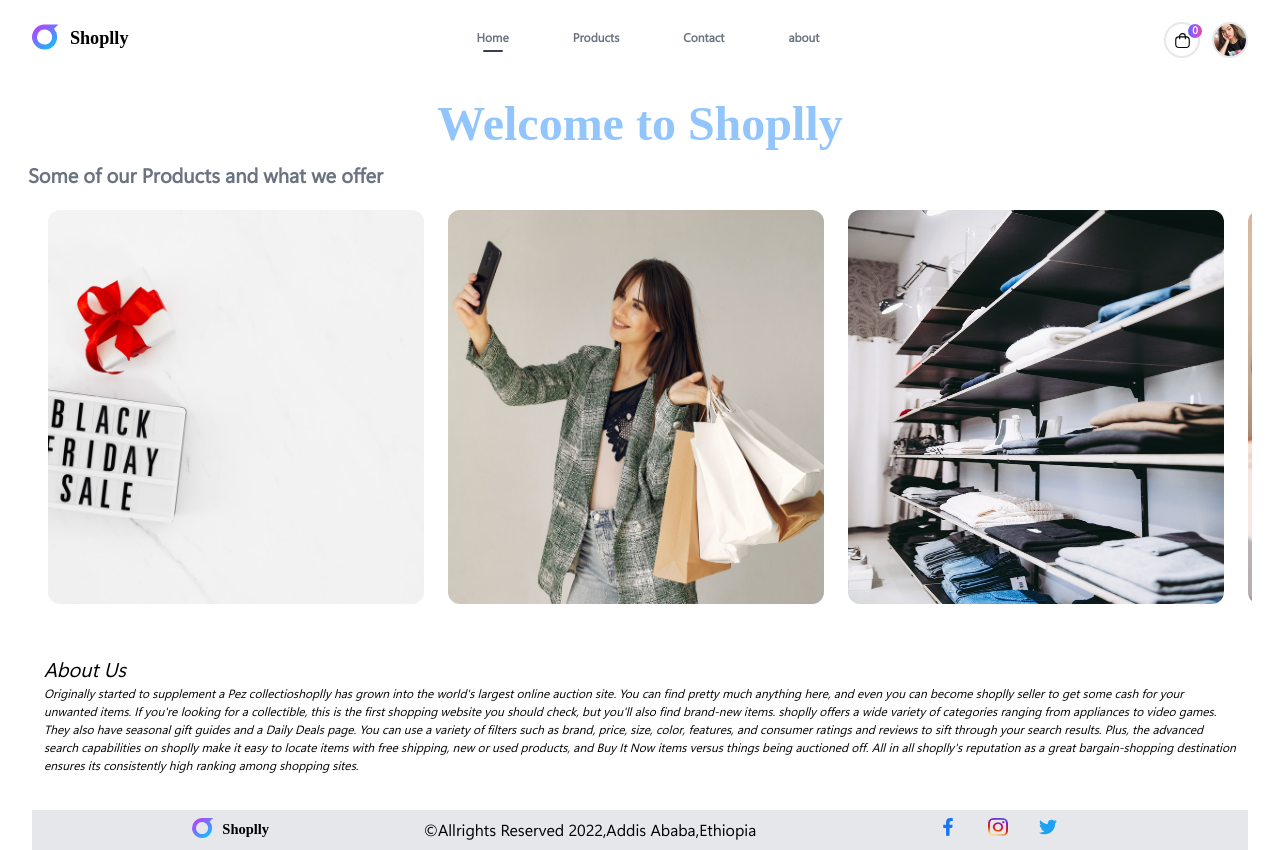
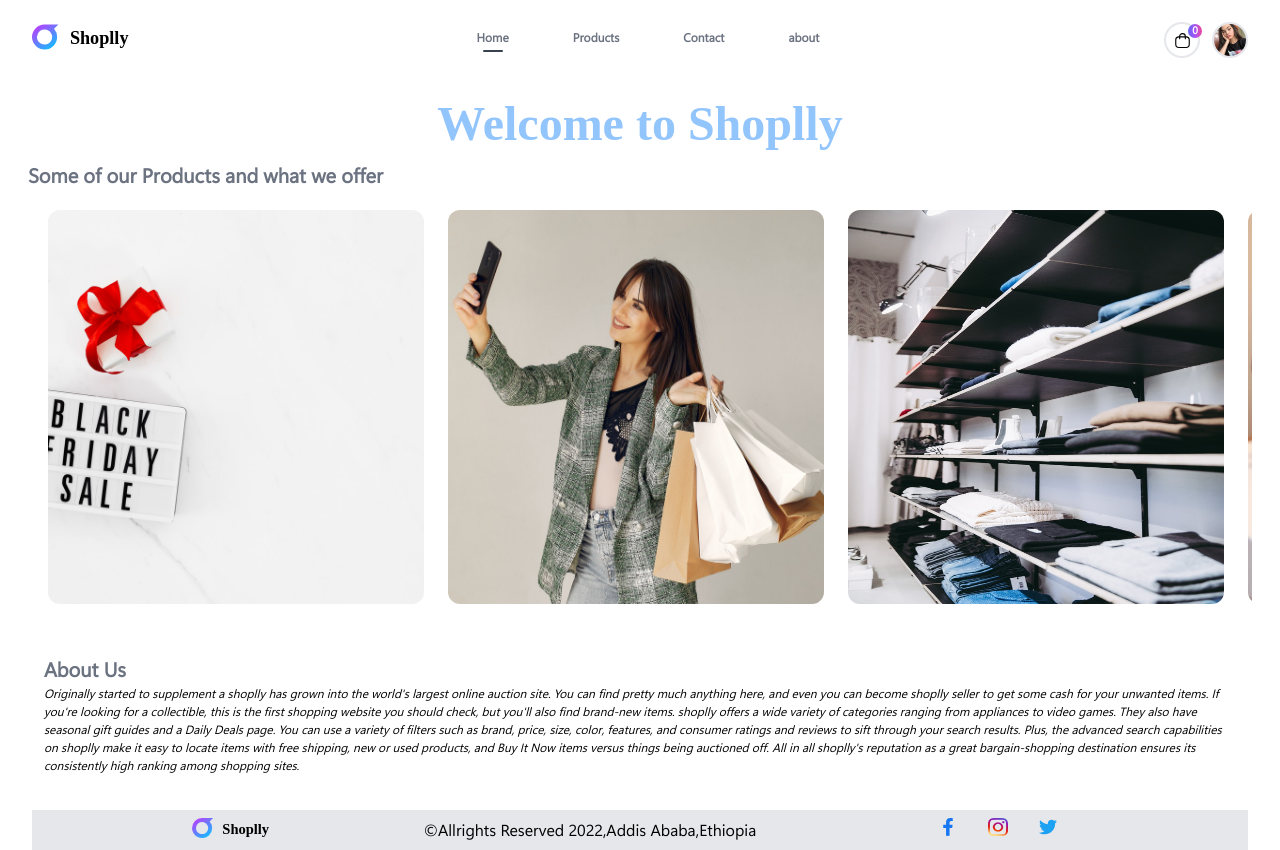
Before and after one commit to liferacer23/techawks, a Next.js app: page / in a window 1280 px wide. Built offline with nearby package versions, Linux system fonts and the light colour scheme; a web font is replaced by a local one.

Commit message:
did somethings on the home page added footer and a header

```diff
--- a/pages/index.js
+++ b/pages/index.js
@@ -20,9 +20,9 @@ export default function Home() {
       <HomeSlider />
 
       <div className="p-4">
-        <h1 className="text-xl italic">About Us</h1>
+        <h1 className="text-xl font-bold text-gray-500 text center">About Us</h1>
         <p className="text-xs italic">
-          Originally started to supplement a Pez collectioshoplly has grown into
+          Originally started to supplement a shoplly has grown into
           the world's largest online auction site. You can find pretty much
           anything here, and even you can become shoplly seller to get some cash
           for your unwanted items. If you're looking for a collectible, this is
```
